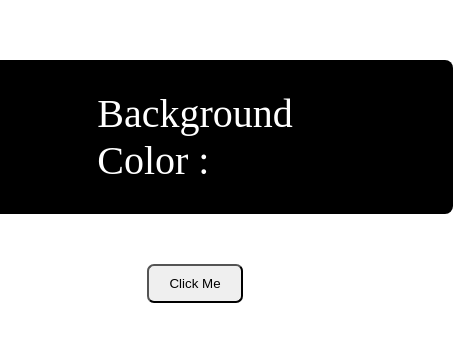
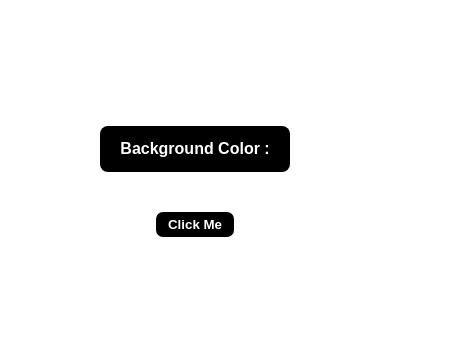
Before and after one commit to Kendi9866/Trocador-de-cores, a plain HTML site: page index.html in a window 390 px wide. Shown: the part 241-582 px from the top of the page, 453 px wide, since content can reach past the window. Drawn offline with Linux system fonts and the light colour scheme.

Commit message:
responsivado (sem animação)

```diff
--- a/style.css
+++ b/style.css
@@ -3,6 +3,7 @@
     padding: 0;
 }
 
+@media (min-width: 446px) {
 body{
     height: 100vh;
     display: flex;
@@ -36,3 +37,45 @@ body{
     border-radius: 7px;
     cursor: pointer;
 }
+
+}
+
+@media (max-width: 445px){
+    body{
+        display: flex;
+        height: 100vh;
+        justify-content: center;
+        align-items: center;
+        background-color: #ffffff;
+    }
+
+    .main{
+        display: flex;
+        justify-content: center;
+        align-items: center;
+        flex-direction: column;
+        gap: 40px;
+    }
+
+    .text-color{
+        background-color: black;
+        padding: 14px 20px;
+        border-radius: 8px;
+    }
+
+    .text-color p{
+        color: white;
+        font-family: 'Arial';
+        font-weight: bold;
+    }
+
+    .button-color button{
+        background-color:black ;
+        color: white;
+        padding: 5px 12px;
+        border-radius: 7px;
+        border: none;
+        font-family: 'Arial';
+        font-weight: bold;
+    }
+}
```
